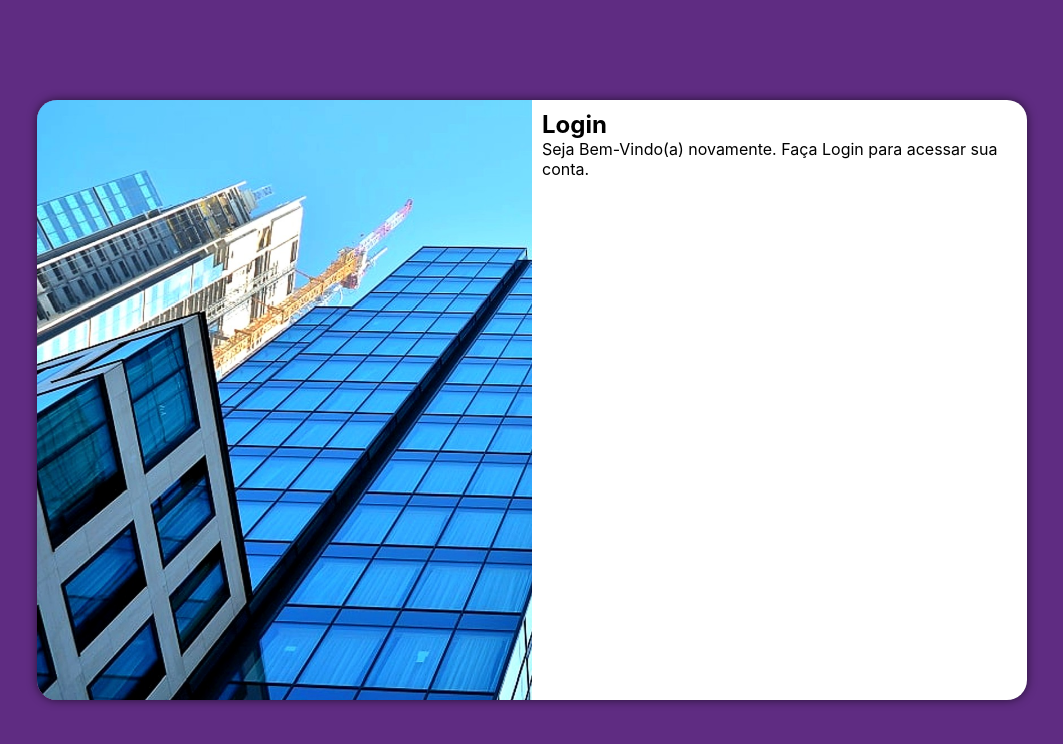
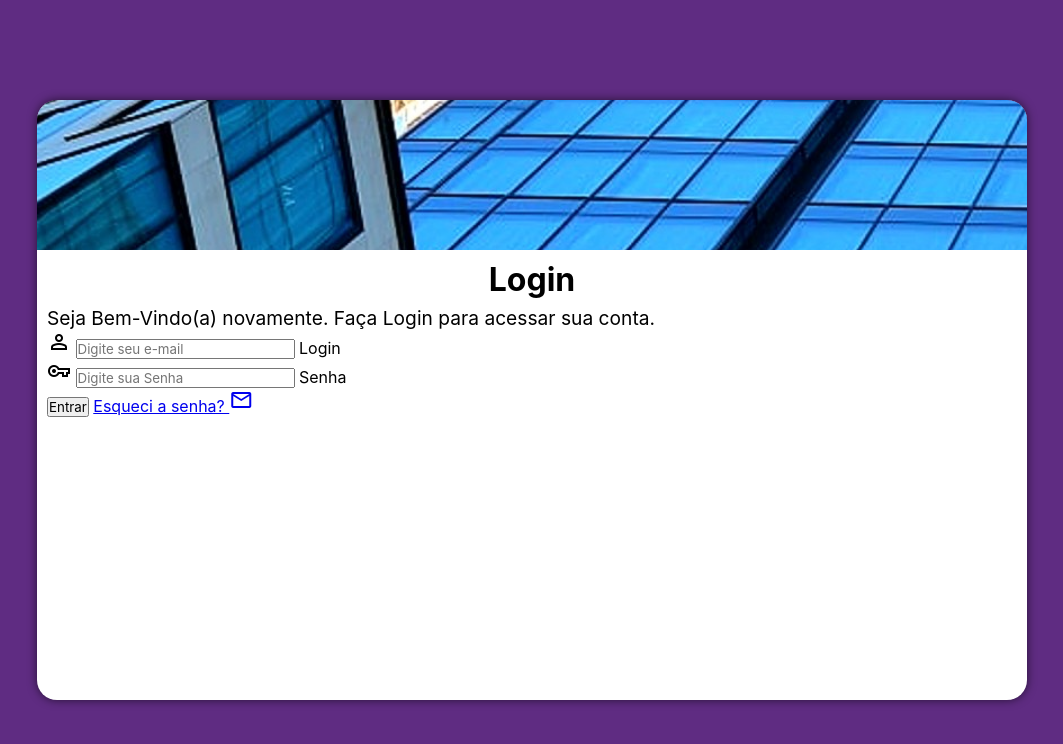
Before and after one commit to felipekauan1/projeto-login, a plain HTML site: page index.html in a window 1280 px wide. Shown: the whole page, without its empty margins (108-1171 px from the left). Drawn offline with nearby package versions, Linux system fonts and the light colour scheme.

Commit message:
Adicionei o Formulário

```diff
--- a/estilos/media-queries.css
+++ b/estilos/media-queries.css
@@ -50,14 +50,20 @@
     }
 
     section#login>div#imagem {
-        width: 50%;
-        height: 100%;
-        float: left;
+        width: 100%;
+        height: 25%;
     }
 
     section#login>div#formulario {
-        width: 50%;
-        height: 100%;
-        float: right;
+        width: 100%;
+        height: 75%;
+    }
+
+    div#formulario>h1 {
+        font-size: 2em;
+    }
+
+    div#formulario>p {
+        font-size: 1.2em;
     }
 }
--- a/estilos/style.css
+++ b/estilos/style.css
@@ -55,3 +55,12 @@ section#login>div#formulario {
     display: block;
     padding: 10px;
 }
+
+div#formulario>h1 {
+    text-align: center;
+    margin-bottom: 7px;
+}
+
+div#formulario>p {
+    font-size: .8em;
+}
--- a/index.html
+++ b/index.html
@@ -5,6 +5,7 @@
     <meta charset="UTF-8">
     <meta name="viewport" content="width=device-width, initial-scale=1.0">
     <title>Login</title>
+    <link href="https://fonts.googleapis.com/css2?family=Material+Symbols+Outlined" rel="stylesheet" />
     <link rel="stylesheet" href="estilos/style.css">
     <link rel="stylesheet" href="estilos/media-queries.css">
 </head>
@@ -16,10 +17,23 @@
             <div id="formulario">
                 <h1>Login</h1>
                 <p>Seja Bem-Vindo(a) novamente. Faça Login para acessar sua conta.</p>
+                <form action="login.php" method="post">
+                <div class="campo">
+                    <span class="material-symbols-outlined">person</span>
+                    <input type="email" name="login" id="ilogin" autocomplete="email" placeholder="Digite seu e-mail" required maxlength="30">
+                    <label for="ilogin">Login</label>
+                </div>
+                <div class="campo">
+                    <span class="material-symbols-outlined">vpn_key</span>
+                    <input type="password" name="senha" id="isenha" autocomplete="current-password" placeholder="Digite sua Senha" required minlength="8" maxlength="20">
+                    <label for="isenha">Senha</label>
+                </div>
+                <div>
+                    <input type="submit" value="Entrar">
+                    <a href="esqueci.html">Esqueci a senha? <span class="material-symbols-outlined">mail</span></a>
+                </div>
+            </form>
             </div>
-            <form action="login.php" method="post">
-
-            </form>
         </section>
     </main>
 </body>
```
